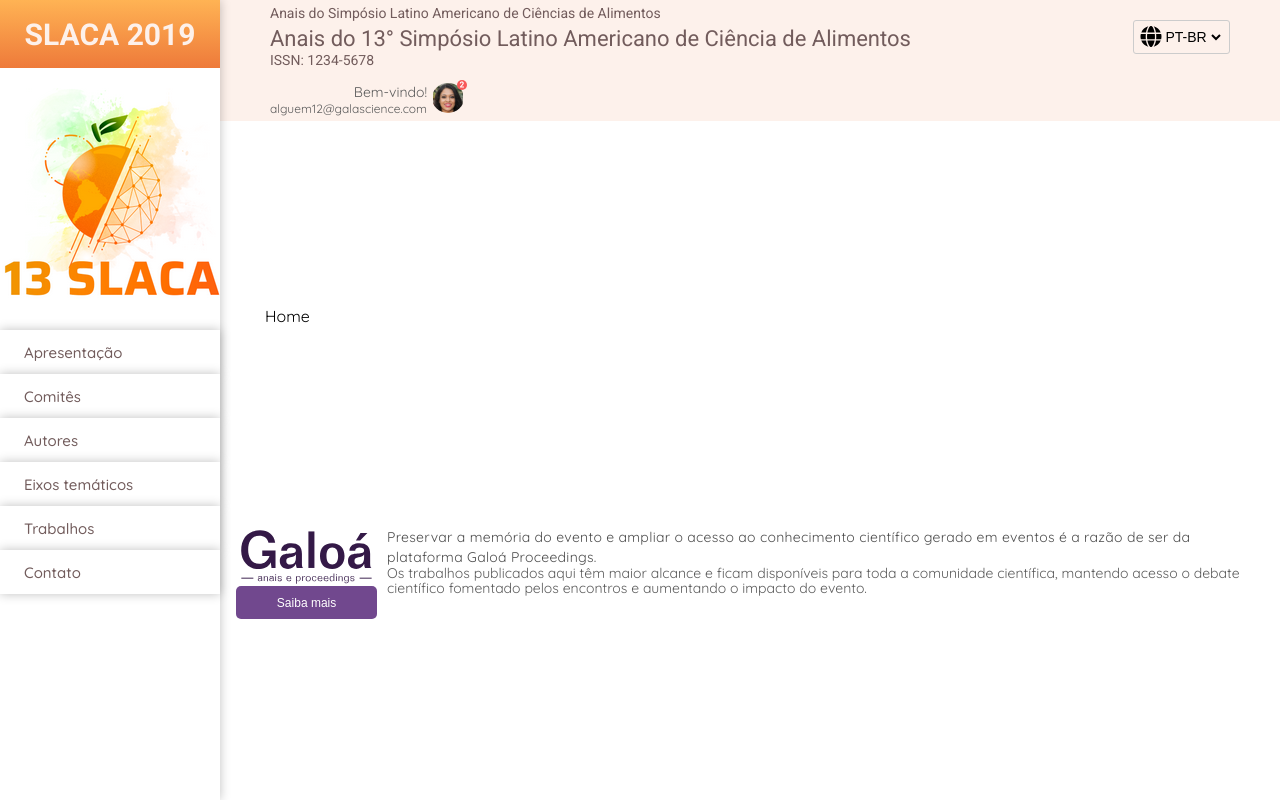
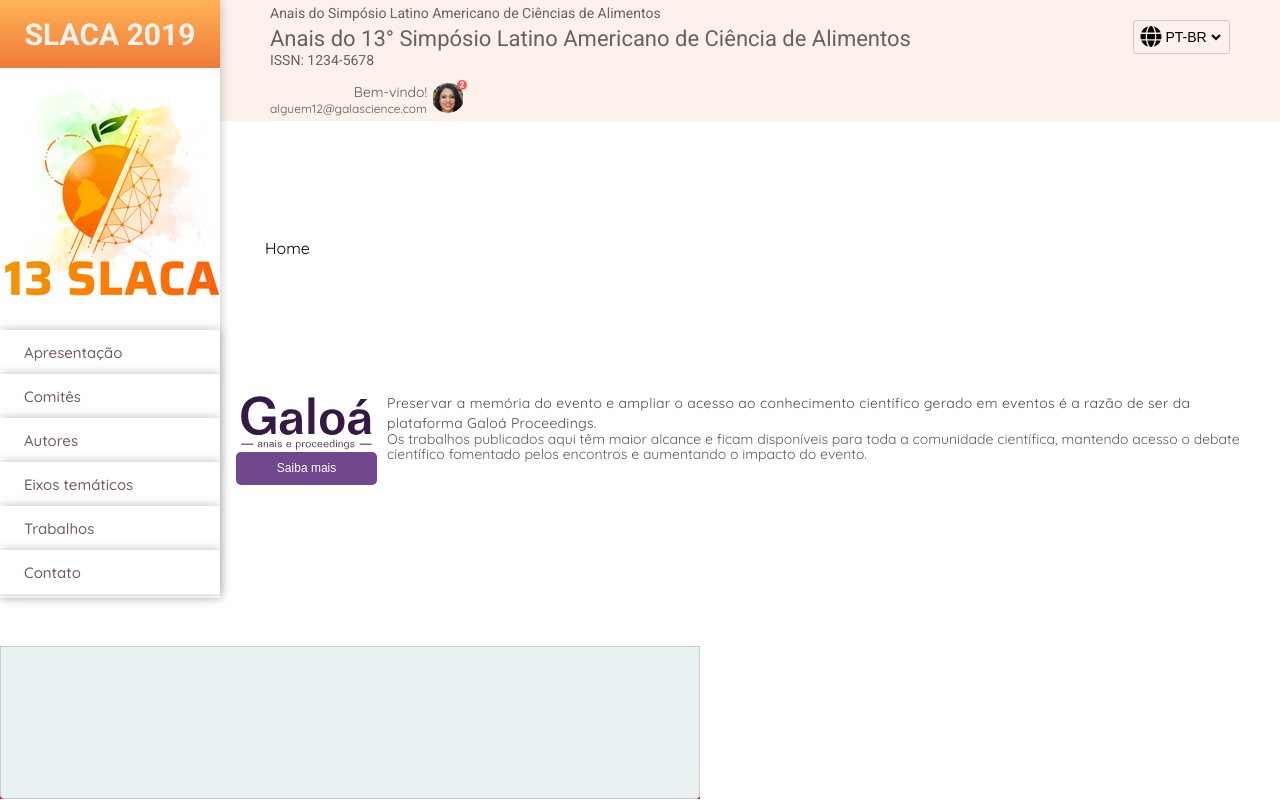
Before and after one commit to joanealves/chuva_slaca, a React (Create React App) app: page / in a window 1280 px wide. Built offline with nearby package versions, Linux system fonts and the light colour scheme.

Commit message:
Atualizações

```diff
--- a/package.json
+++ b/package.json
@@ -8,7 +8,10 @@
     "@testing-library/jest-dom": "^5.16.4",
     "@testing-library/react": "^12.1.4",
     "@testing-library/user-event": "^13.5.0",
+    "babel-polyfill": "^6.26.0",
+    "draft-js": "^0.11.7",
     "eslint-plugin-react-hooks": "^4.5.0-next-ddb1ab1e9-20220413",
+    "npm-watch": "^0.11.0",
     "react": "^18.0.0",
     "react-dom": "^18.0.0",
     "react-icons": "^4.3.1",
@@ -45,6 +48,7 @@
     ]
   },
   "devDependencies": {
+    "eslint": "^8.14.0",
     "gh-pages": "^3.2.3"
   }
 }
--- a/public/index.html
+++ b/public/index.html
@@ -16,6 +16,7 @@
   <link
     href="https://fonts.googleapis.com/css2?family=Roboto:ital,wght@0,100;0,300;0,400;0,500;0,700;0,900;1,100;1,300;1,400;1,500;1,700;1,900&display=swap"
     rel="stylesheet">
+
 </head>
 
 <body>
--- a/src/pages/home/Home.jsx
+++ b/src/pages/home/Home.jsx
@@ -1,11 +1,17 @@
-import React from 'react';
+import React, { Fragment } from 'react';
 import Main from '../../components/Main';
+import Editor from '../works/subComponents/discussions/container/Editor';
 
 const Home = () => {
     return (
-       <Main>
-           Home
-       </Main>
+        <Fragment>
+            <Main>
+                Home
+            </Main>
+            <Editor />
+        </Fragment>
+
+
     );
 }
 
--- /dev/null
+++ b/src/pages/works/subComponents/discussions/container/Editor.jsx
@@ -0,0 +1,39 @@
+import React from 'react'
+// import ReactDOM from "react-dom"
+
+import { EditorState, Editor as DraftEditor } from "draft-js"
+import "./Editor.styles.js"
+import * as S from './Editor.styles'
+
+//Editor Wrapper Component//
+export default class Editor extends React.Component {
+    constructor(props) {
+        super(props);
+        this.state = {
+            editorState: EditorState.createEmpty()
+        }
+    }
+
+    updateEditorState(editorState) {
+        this.setState({ editorState });
+    }
+
+    render() {
+
+        console.log("EditorState: ", this.state.editorState);
+
+        return (
+            <S.EditorWrapper>
+                <S.EditorContainer>
+                    <DraftEditor
+                        placeholder=""
+                        editorState={this.state.editorState}
+                        onChange={this.updateEditorState.bind(this)}
+                    />
+                </S.EditorContainer>
+            </S.EditorWrapper>
+        );
+    }
+
+}
+// ReactDOM.render(<Editor />, document.getElementById("root"));
--- /dev/null
+++ b/src/pages/works/subComponents/discussions/container/Editor.styles.js
@@ -0,0 +1,21 @@
+import styled from "styled-components"
+
+export const EditorWrapper = styled.div`
+    min-width: 700px;
+    background-color: red;
+    display: flex;
+    flex-direction: column;
+    height: fit-content;
+    margin-top: 3em;
+`
+export const EditorContainer = styled.div`
+    display: flex;
+    min-height: 9em;
+    border-radius: 0 0 4px 4px;
+    background-color: var(--gray-details);
+    padding: 5px;
+    font-size: 17px;
+    font-weight: 300;
+    background: #EAF1F2;
+    border: 1px solid #CCCCCC;
+`
```
Also changed, not shown: src/assets/atencaoIcon.png (added), src/pages/works/subComponents/discussions/container/toolbar/constants.jsx (added), src/pages/works/subComponents/discussions/container/toolbar/index.jsx (added), 1 other file (tests, documents, lock files or other folders).
